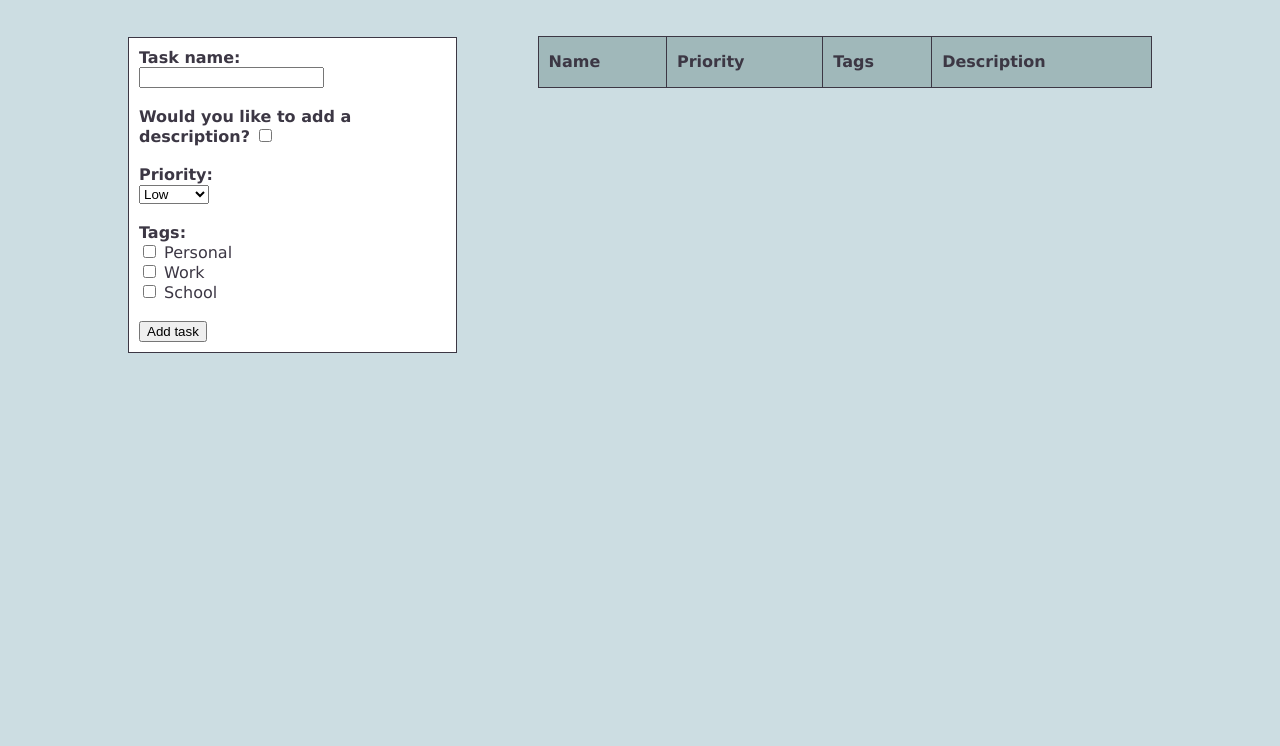
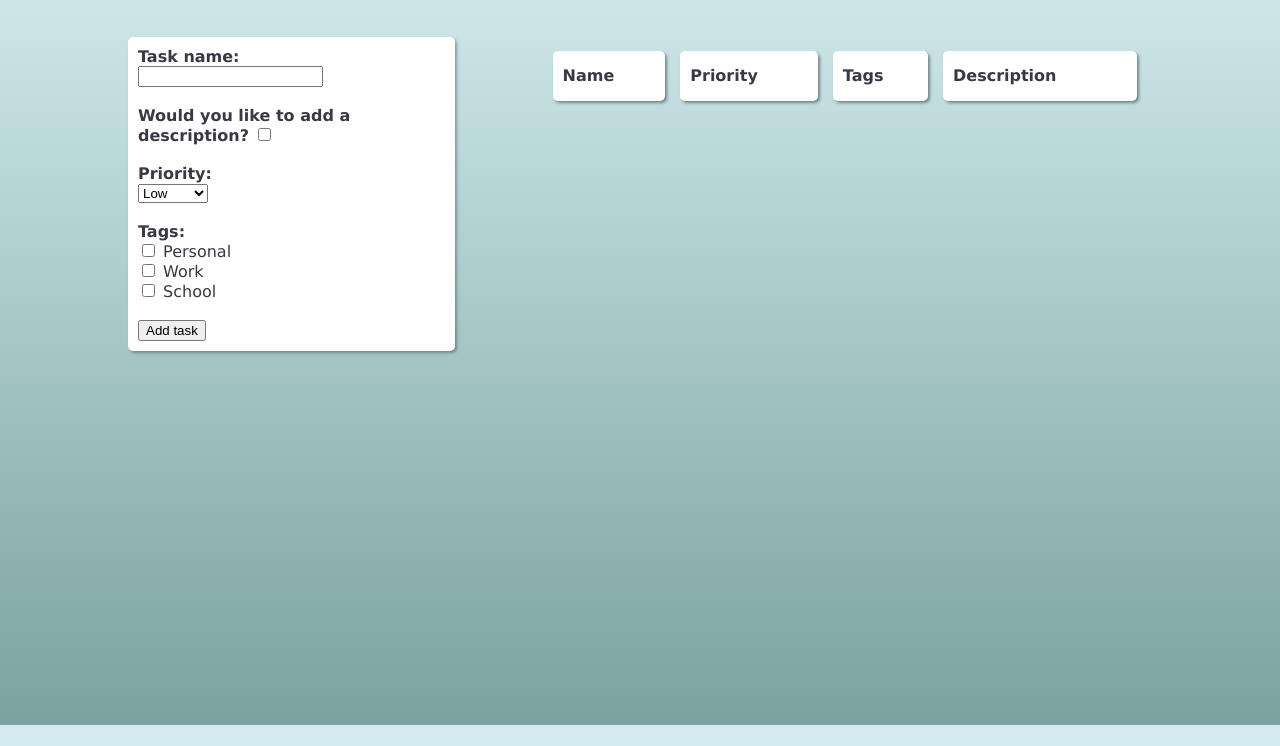
Before and after one commit to rearekunen/To-Do-List, a plain HTML site: page index.html in a window 1280 px wide. Shown: the part 75-821 px from the top of the page. Before the commit the page ends 800 px from the top, so only its background shows below. Drawn offline with Linux system fonts and the light colour scheme.

Commit message:
Visual updates

```diff
--- a/script.js
+++ b/script.js
@@ -11,7 +11,7 @@ function validateForm() {
         document.getElementById("nameReminder").innerHTML = " Add a name!";
     } else if (taskName.length < 3) {
         // Checks to see if the task name is longer than two characters
-        alert("Task name is too short, please enter a longer task name.");
+        alert("Task name should be longer than two characters.");
         task.select();
         task.focus();
         document.getElementById("nameReminder").innerHTML = " Enter a longer name!";
--- a/style.css
+++ b/style.css
@@ -1,7 +1,15 @@
+html {
+	height: 100%;
+}
+
 body {
-	background-color: #CCDDE2;
+	background: rgb(123,163,157);
+	background: linear-gradient(0deg, rgba(123,163,157,1) 0%, rgba(213,237,242,1) 100%);
 	width: 80%;
+	height: 100%;
 	margin: auto;
+	background-repeat: no-repeat;
+    background-attachment: fixed;
 	font-family: Verdana, Geneva, sans-serif;
 	color: #3C3744;
 }
@@ -20,21 +28,24 @@ table {
 th, td {
 	text-align: left;
 	padding: 10px;
+	box-shadow: 2px 2px 3px rgba(0, 0, 0, 0.4);
 }
 
 table, th, td {
-	background-color: white;
-	border-collapse: collapse;
-	border: 1px solid #3C3744;
+	border-collapse: separate;
+	border-spacing: 15px;
+	border-radius: 5px;
 }
 
-tr:nth-child(odd) td {
-	background-color: #EDF5F7;
-}
 
 th {
 	height: 30px;
-	background-color: #A0B8BA;
+	background-color: white;
+}
+
+td {
+	background-color: white;
+	opacity: 80%;
 }
 
 #descriptionblock {
@@ -51,7 +62,8 @@ textarea {
 	margin-top: 20px;
 	width: 30%;
 	padding: 10px;
-	border: 1px solid #3C3744;
+	box-shadow: 2px 2px 3px rgba(0, 0, 0, 0.3);
+	border-radius: 5px;
 }
 
 #taskList {
```
